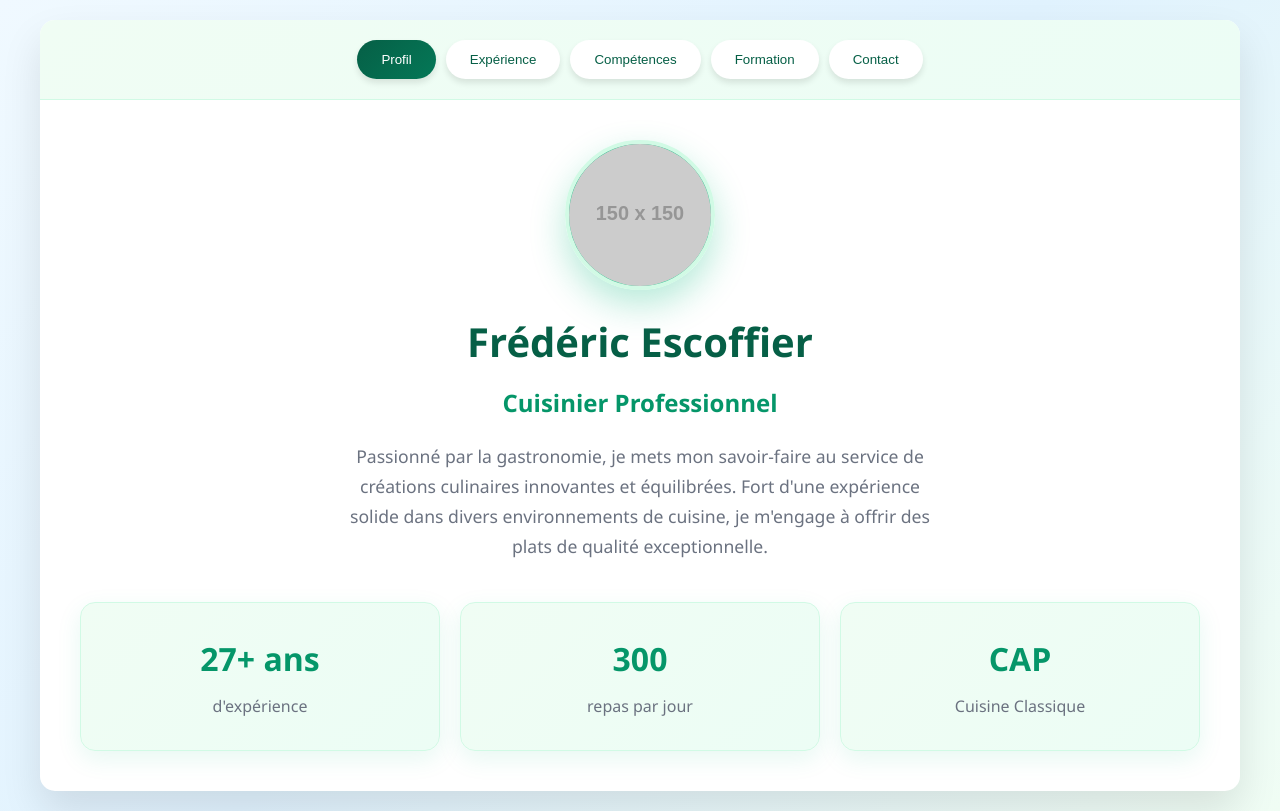
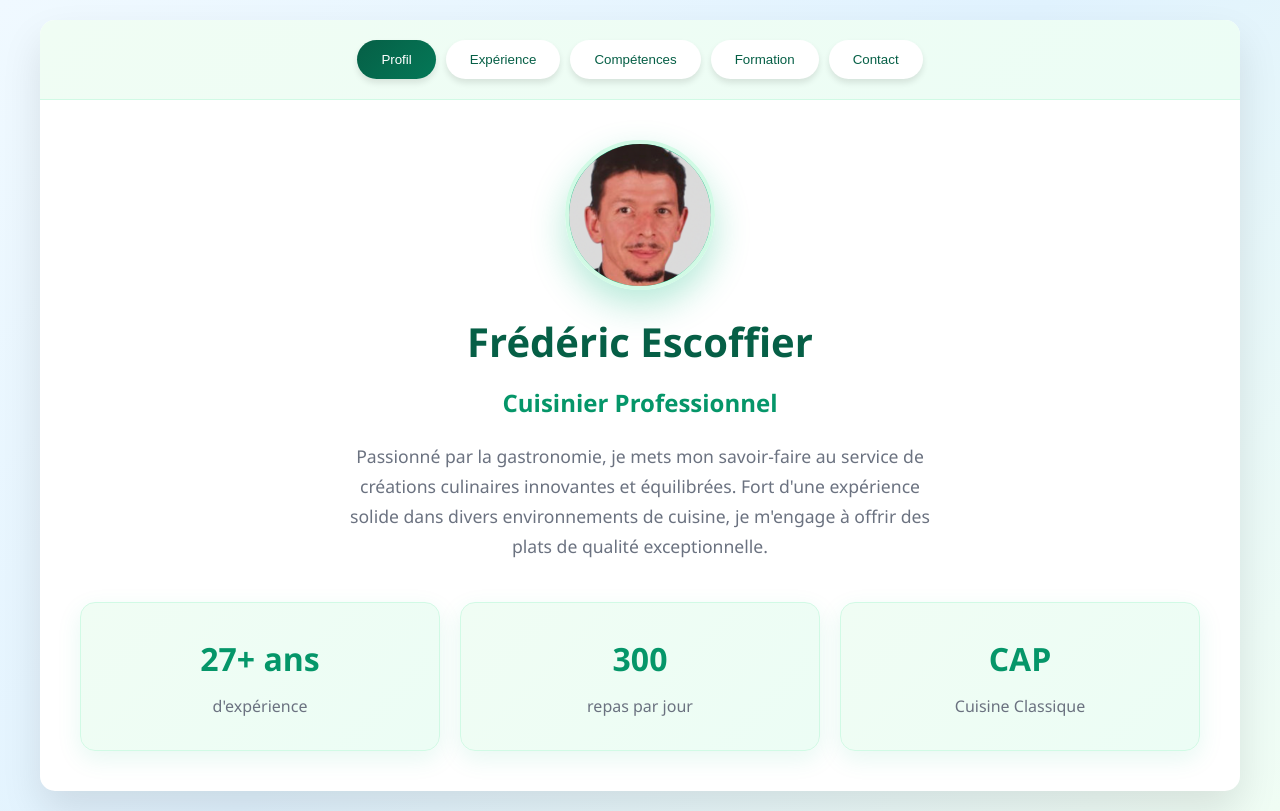
Before and after one commit to FredericEscoffier/cv-en-ligne, a plain HTML site: page index.html in a window 1280 px wide. Drawn offline with Linux system fonts and the light colour scheme; placeholder pictures from the web are drawn by us.

Commit message:
Update index.html

```diff
--- a/index.html
+++ b/index.html
@@ -476,7 +476,7 @@
                 <div id="profile" class="section-content active">
                     <div class="profile-header">
                         <div class="profile-photo">
-                            <img src="profile_v2.PNG" alt="Photo de Frédéric"
+                            <img src="profile_v2(1).PNG" alt="Photo de Frédéric"
                                  onerror="this.onerror=null;this.src='https://via.placeholder.com/150?text=Photo';">
                         </div>
                         <h1>Frédéric Escoffier</h1>
```
